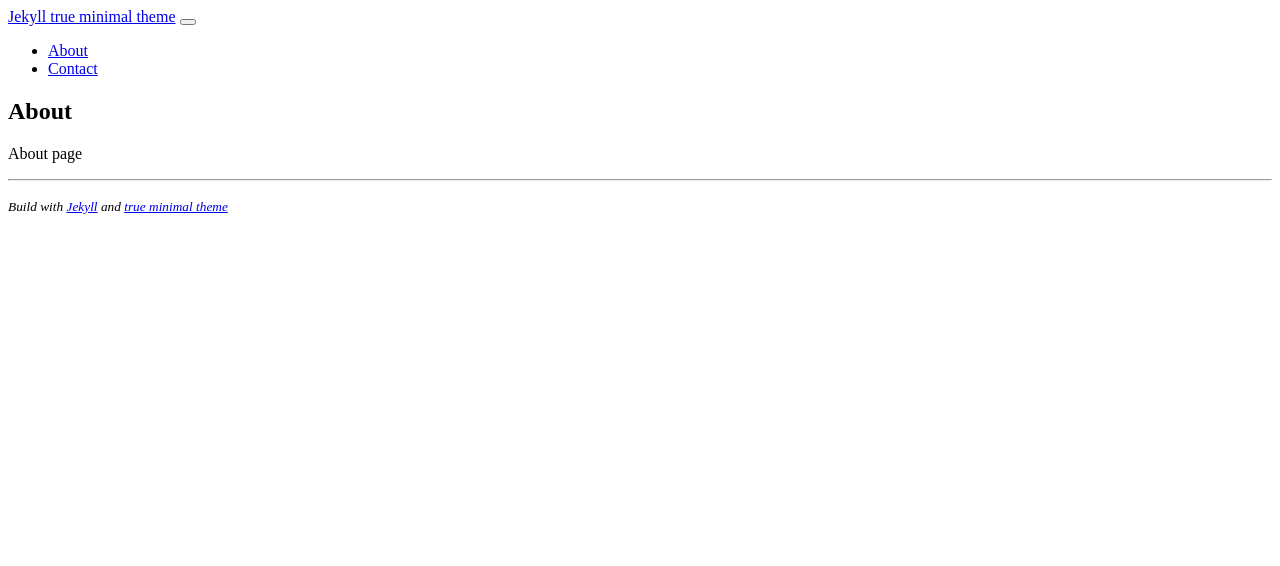
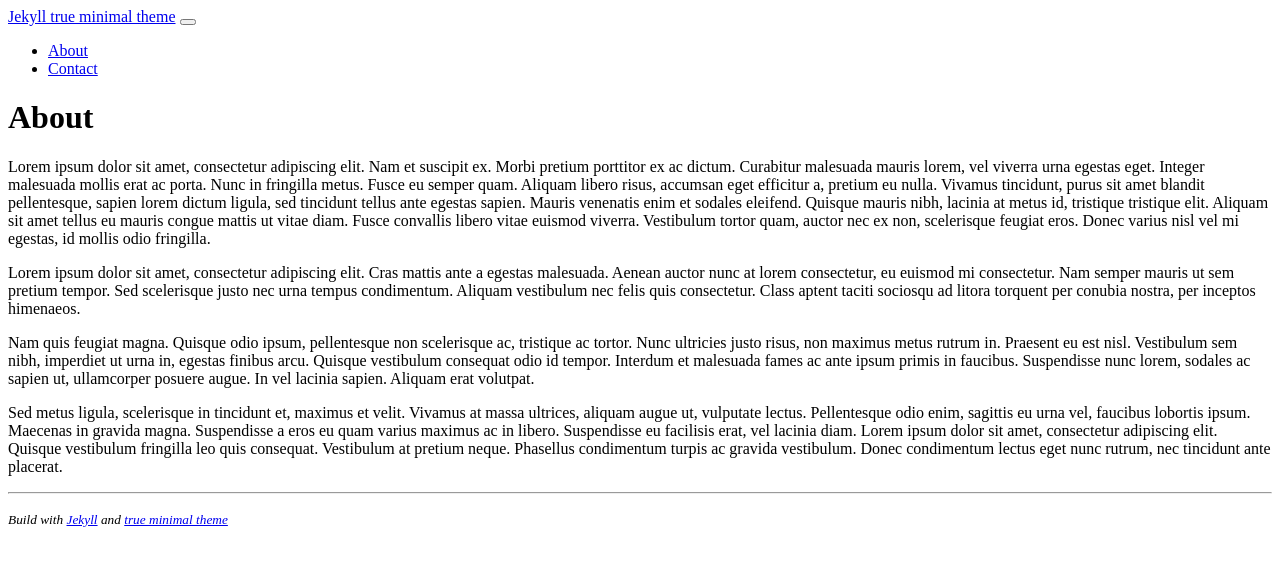
Before and after one commit to njitsuarez/njitsuarez.github.io, a Jekyll site: the page built from about/index.html, in a window 1280 px wide. Shown: the top 566 px of the page. Built offline with Jekyll 4.4.1, drawn with Linux system fonts in a browser that asks for light colours.

Commit message:
Feature: zlayout coding (working progress)

```diff
--- a/about/index.html
+++ b/about/index.html
@@ -1,6 +1,37 @@
 ---
 layout: default
 ---
-            <h2>About</h2>
-            <p>About page</p>
+<h1>About</h1>
+
+<p class="lead">
+    Lorem ipsum dolor sit amet, consectetur adipiscing elit. Nam et suscipit ex. Morbi pretium porttitor ex ac dictum.
+    Curabitur malesuada mauris lorem, vel viverra urna egestas eget. Integer malesuada mollis erat ac porta. Nunc in
+    fringilla metus. Fusce eu semper quam. Aliquam libero risus, accumsan eget efficitur a, pretium eu nulla. Vivamus
+    tincidunt, purus sit amet blandit pellentesque, sapien lorem dictum ligula, sed tincidunt tellus ante egestas
+    sapien. Mauris venenatis enim et sodales eleifend. Quisque mauris nibh, lacinia at metus id, tristique tristique
+    elit. Aliquam sit amet tellus eu mauris congue mattis ut vitae diam. Fusce convallis libero vitae euismod viverra.
+    Vestibulum tortor quam, auctor nec ex non, scelerisque feugiat eros. Donec varius nisl vel mi egestas, id mollis
+    odio fringilla.
+</p>
+<p>
+    Lorem ipsum dolor sit amet, consectetur adipiscing elit. Cras mattis ante a egestas malesuada. Aenean auctor nunc at
+    lorem consectetur, eu euismod mi consectetur. Nam semper mauris ut sem pretium tempor. Sed scelerisque justo nec
+    urna tempus condimentum. Aliquam vestibulum nec felis quis consectetur. Class aptent taciti sociosqu ad litora
+    torquent per conubia nostra, per inceptos himenaeos.
+</p>
+<p>
+    Nam quis feugiat magna. Quisque odio ipsum, pellentesque non scelerisque ac, tristique ac tortor. Nunc ultricies
+    justo risus, non maximus metus rutrum in. Praesent eu est nisl. Vestibulum sem nibh, imperdiet ut urna in, egestas
+    finibus arcu. Quisque vestibulum consequat odio id tempor. Interdum et malesuada fames ac ante ipsum primis in
+    faucibus. Suspendisse nunc lorem, sodales ac sapien ut, ullamcorper posuere augue. In vel lacinia sapien. Aliquam
+    erat volutpat.
+</p>
+<p>
+    Sed metus ligula, scelerisque in tincidunt et, maximus et velit. Vivamus at massa ultrices, aliquam augue ut,
+    vulputate lectus. Pellentesque odio enim, sagittis eu urna vel, faucibus lobortis ipsum. Maecenas in gravida magna.
+    Suspendisse a eros eu quam varius maximus ac in libero. Suspendisse eu facilisis erat, vel lacinia diam. Lorem ipsum
+    dolor sit amet, consectetur adipiscing elit. Quisque vestibulum fringilla leo quis consequat. Vestibulum at pretium
+    neque. Phasellus condimentum turpis ac gravida vestibulum. Donec condimentum lectus eget nunc rutrum, nec tincidunt
+    ante placerat.
+</p>
 </div>
```
